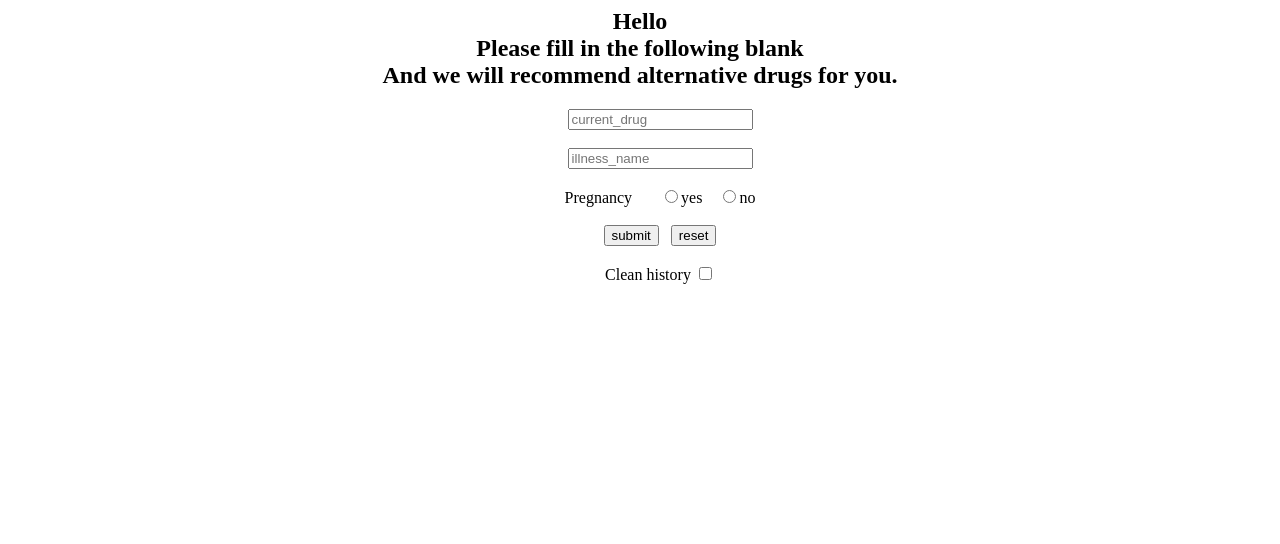
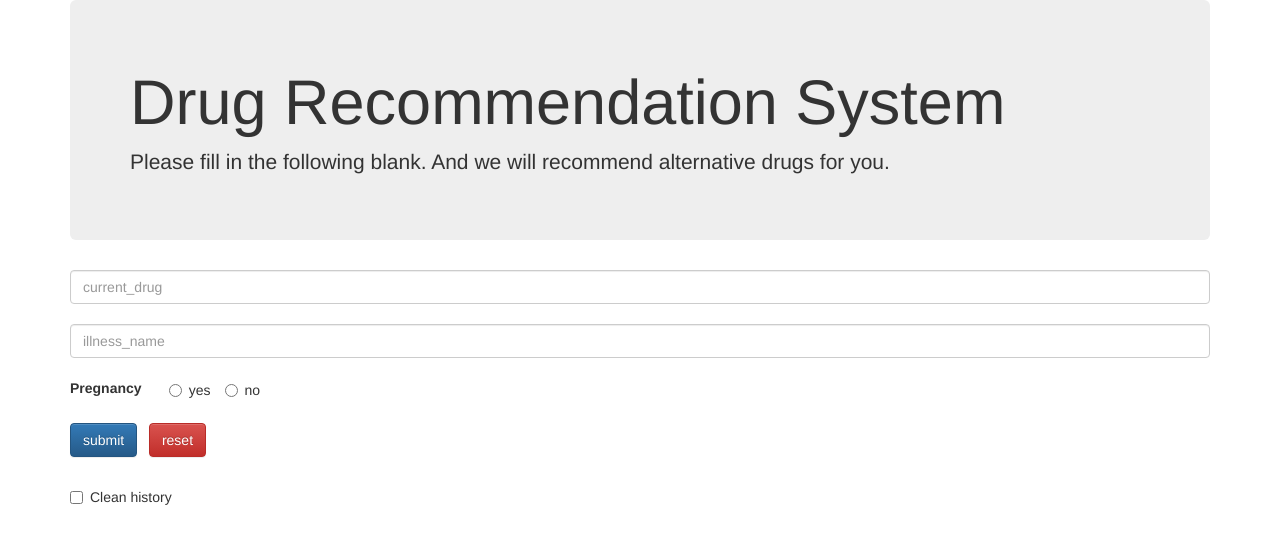
Before and after one commit to jaean1993/drug_recommendation_system, a Django app: page /drugweb/ in a window 1280 px wide. Shown: the top 544 px of the page. Run offline with Django 3.2, Linux system fonts and the light colour scheme; some libraries are stand-ins or nearby versions.

Commit message:
front end work

```diff
--- a/website/drugweb/templates/drugweb/index.html
+++ b/website/drugweb/templates/drugweb/index.html
@@ -1,44 +1,42 @@
 <html>
+<head>
+    <link rel="stylesheet" href="https://maxcdn.bootstrapcdn.com/bootstrap/3.3.7/css/bootstrap.min.css" integrity="sha384-BVYiiSIFeK1dGmJRAkycuHAHRg32OmUcww7on3RYdg4Va+PmSTsz/K68vbdEjh4u" crossorigin="anonymous">
+    <link rel="stylesheet" href="https://maxcdn.bootstrapcdn.com/bootstrap/3.3.7/css/bootstrap-theme.min.css" integrity="sha384-rHyoN1iRsVXV4nD0JutlnGaslCJuC7uwjduW9SVrLvRYooPp2bWYgmgJQIXwl/Sp" crossorigin="anonymous">
+</head>
 <body>
-<h2 align="center">Hello<br> Please fill in the following blank <br>And we will recommend alternative drugs for you.</h2>
+    <div class="container">
+        <div class="jumbotron">
+        <h1>Drug Recommendation System</h1>
+        <p>Please fill in the following blank. And we will recommend alternative drugs for you.</p>
+      </div>
 
-<form action="{% url 'drugweb:result' %}" method="post">
+    <form class="form-signin" action="{% url 'drugweb:result' %}" method="post">
         {% csrf_token %}
-    <div align="center">
-        <ul>
                 <div>
-                <input type="text" id="cur_drug" placeholder="current_drug" name="cur_drug">
+                    <input type="text" id="cur_drug" class="form-control" placeholder="current_drug" name="cur_drug">
                 </div>
                 <div>
-                <label>
                         <br>
-                </label>
-                <input type="text" id="illness_name" placeholder="illness_name" name="illness_name" required>
+                    <input type="text" id="illness_name" class="form-control" placeholder="illness_name" name="illness_name" required>
                 </div>
                 <br>
                 <div>
                     <label>
                         Pregnancy&nbsp&nbsp&nbsp&nbsp&nbsp&nbsp
                     </label>
-                <form>
-                <input type="radio" value="yes" name="pregnancy">yes&nbsp&nbsp&nbsp
-                <input type="radio" value="no" name="pregnancy">no
+                    <label class="radio-inline"><input  type="radio" value="yes" name="pregnancy">yes</label>
+                    <label class="radio-inline"><input  type="radio" value="no" name="pregnancy">no</label>
+                </div>
+                <br>
+                <input class="btn btn-primary" type="submit" value="submit">&nbsp&nbsp&nbsp<input class="btn btn-danger" type="reset" value="reset">
+                <div class="checkbox">
+                    <label>
+                        <br>
+                    <input type="checkbox" id="remove_history" name="remove_history" value="yes">Clean history
+                        </label>
+                </div>
+
     </form>
 </div>
-            <br>
-            <div>
-                <input type="submit" value="submit">&nbsp&nbsp&nbsp<input type="reset" value="reset">
-            </div>
-            <div>
-                <label>
-                    <br>Clean history
-                </label>
-                <input type="checkbox" id="remove_history" name="remove_history" value="yes">
-            </div>
-        </ul>
-
-    </div>
-</form>
-
 </body>
 </html>
```
Also changed, not shown: website/drugweb/templates/drugweb/result.html (+18 -16 lines). Lines whose indentation alone changed are shown as unchanged.
